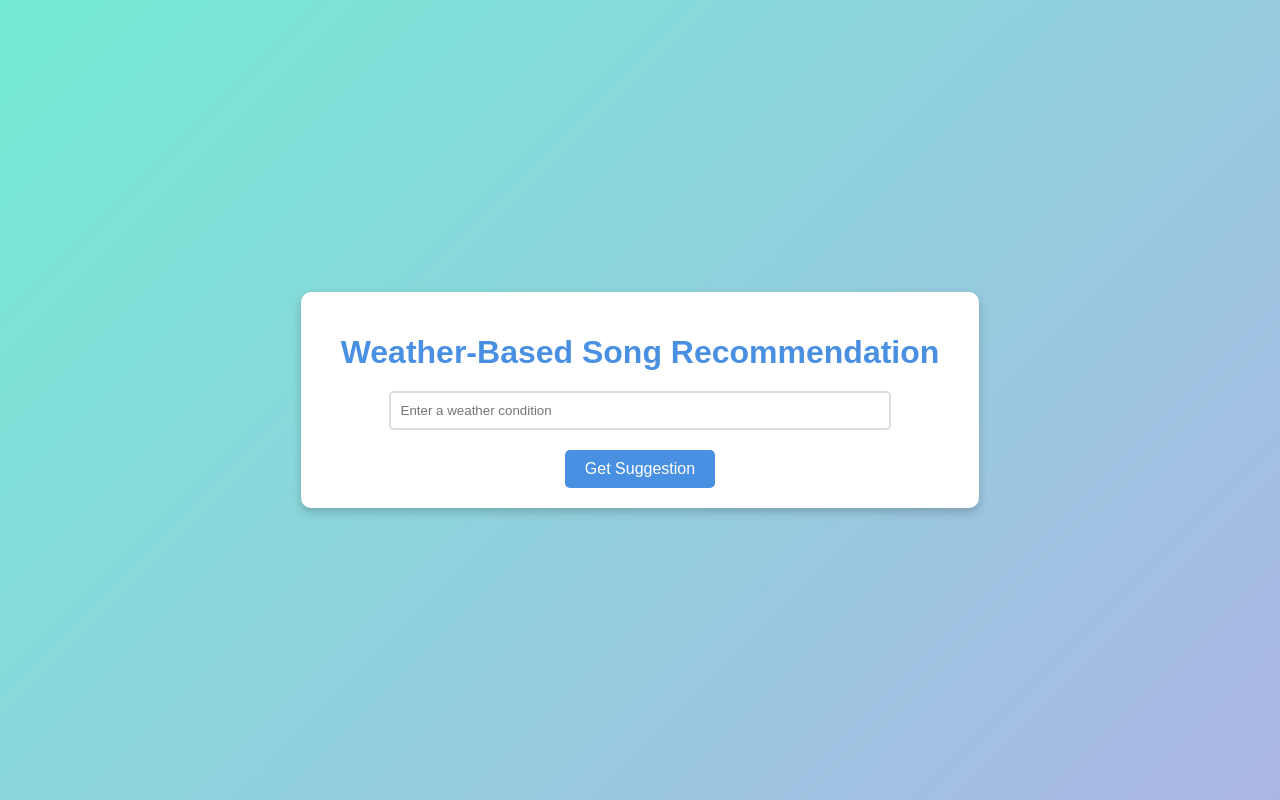
After one commit to DEVSaptaswa/Song_Recommendation_System, a Django app: template spotify_recom/main/templates/main/weather.html in a window 1280 px wide. The commit adds this page. Run offline with Django 5.2, Linux system fonts and the light colour scheme; the template is opened without the code that fills it, so the values that code supplies are empty.

Commit message:
Weather based recommendations Recommendations

```diff
--- a/spotify_recom/main/templates/main/base.html
+++ b/spotify_recom/main/templates/main/base.html
@@ -14,6 +14,7 @@
         <a href="\"><h1 class="logo">AI Song Recommender</h1></a>
         <div>
             {% if user.is_authenticated %}
+                <a>Welcome, {{ request.user.username }}</a>
                 <a href="{% url 'logout' %}"><button class="btn btn-outline-success">Logout</button></a>
             {% else %}
                 <a href="{% url 'login' %}"><button class="btn btn-outline-success">Log In</button></a>
--- /dev/null
+++ b/spotify_recom/main/templates/main/weather.html
@@ -0,0 +1,85 @@
+<!DOCTYPE html>
+<html lang="en">
+<head>
+    <meta charset="UTF-8">
+    <meta name="viewport" content="width=device-width, initial-scale=1.0">
+    <title>Weather-Based Song Recommendation</title>
+    <style>
+        body {
+            font-family: Arial, sans-serif;
+            background: linear-gradient(135deg, #74ebd5, #ACB6E5);
+            color: #333;
+            margin: 0;
+            padding: 0;
+            display: flex;
+            justify-content: center;
+            align-items: center;
+            height: 100vh;
+        }
+        .container {
+            text-align: center;
+            background: #fff;
+            padding: 20px 40px;
+            border-radius: 10px;
+            box-shadow: 0 4px 10px rgba(0, 0, 0, 0.2);
+        }
+        h1 {
+            color: #4A90E2;
+            margin-bottom: 20px;
+        }
+        input[type="text"] {
+            padding: 10px;
+            width: 80%;
+            margin-bottom: 20px;
+            border: 2px solid #ddd;
+            border-radius: 5px;
+            outline: none;
+        }
+        input[type="text"]:focus {
+            border-color: #4A90E2;
+        }
+        button {
+            padding: 10px 20px;
+            font-size: 16px;
+            color: #fff;
+            background-color: #4A90E2;
+            border: none;
+            border-radius: 5px;
+            cursor: pointer;
+            transition: background-color 0.3s ease;
+        }
+        button:hover {
+            background-color: #357ABD;
+        }
+        .result {
+            margin-top: 20px;
+            font-size: 18px;
+            color: #555;
+        }
+    </style>
+</head>
+<body>
+    <div class="container">
+        <h1>Weather-Based Song Recommendation</h1>
+        <form method="POST" action="{% url 'suggest_song' %}">
+            {% csrf_token %}
+            <input type="text" name="weather" placeholder="Enter a weather condition">
+            <br>
+            <button type="submit">Get Suggestion</button>
+        </form>
+
+        {% if error %}
+            <div class="error">{{ error }}</div>
+        {% endif %}
+
+        {% if song %}
+            <div class="card">
+                <h3>Song Recommendation</h3>
+                <p><strong>Track Name:</strong> {{ song.TrackName }}</p>
+                <p><strong>Artist:</strong> {{ song.Artist }}</p>
+                <p><strong>Album:</strong> {{ song.Album }}</p>
+            </div>
+        {% endif %}
+    </div>
+</body>
+</html>
```
Also changed, not shown: spotify_recom/main/views.py (+40 -0 lines), spotify_recom/db.sqlite3, spotify_recom/spotify_weather_data.csv (added).
